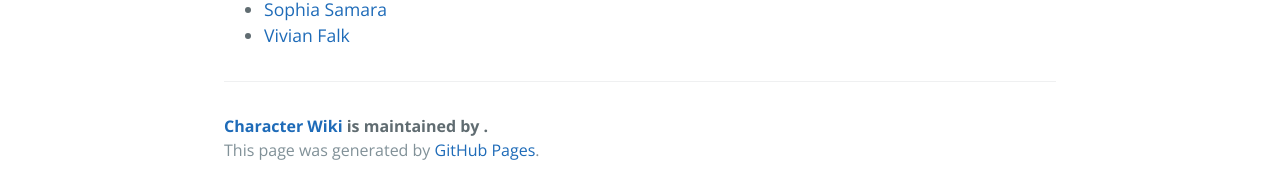
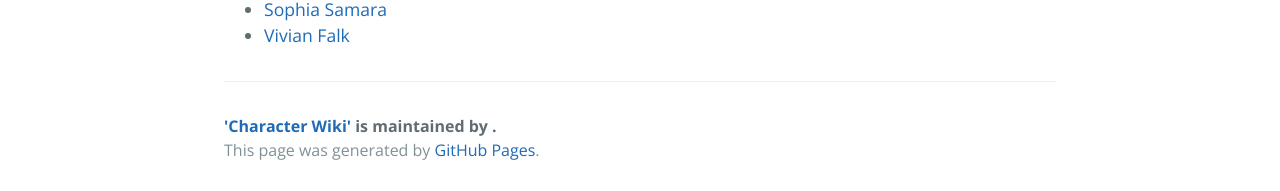
Before and after one commit to JactusTheCactus/wiki, a Jekyll site: the page built from characters.md, in a window 1280 px wide. Shown: the part 847-1038 px from the top of the page. Built offline with Jekyll 4.4.1, drawn with Linux system fonts in a browser that asks for light colours.

Commit message:
Update page-footer.html

```diff
--- a/_includes/page-footer.html
+++ b/_includes/page-footer.html
@@ -1,4 +1,4 @@
 <footer class="site-footer">
-  <span class="site-footer-owner"><a href="{{ site.url }}">{{ site.title }}</a> is maintained by <a href="{{ site.author.url }}">{{ site.author.name }}</a>.</span>
+  <span class="site-footer-owner"><a href="{{ site.url }}">'Character Wiki'</a> is maintained by <a href="{{ site.author.url }}">{{ site.author.name }}</a>.</span>
   <span class="site-footer-credits">This page was generated by <a href="https://pages.github.com">GitHub Pages</a>.</span>
 </footer>
```
